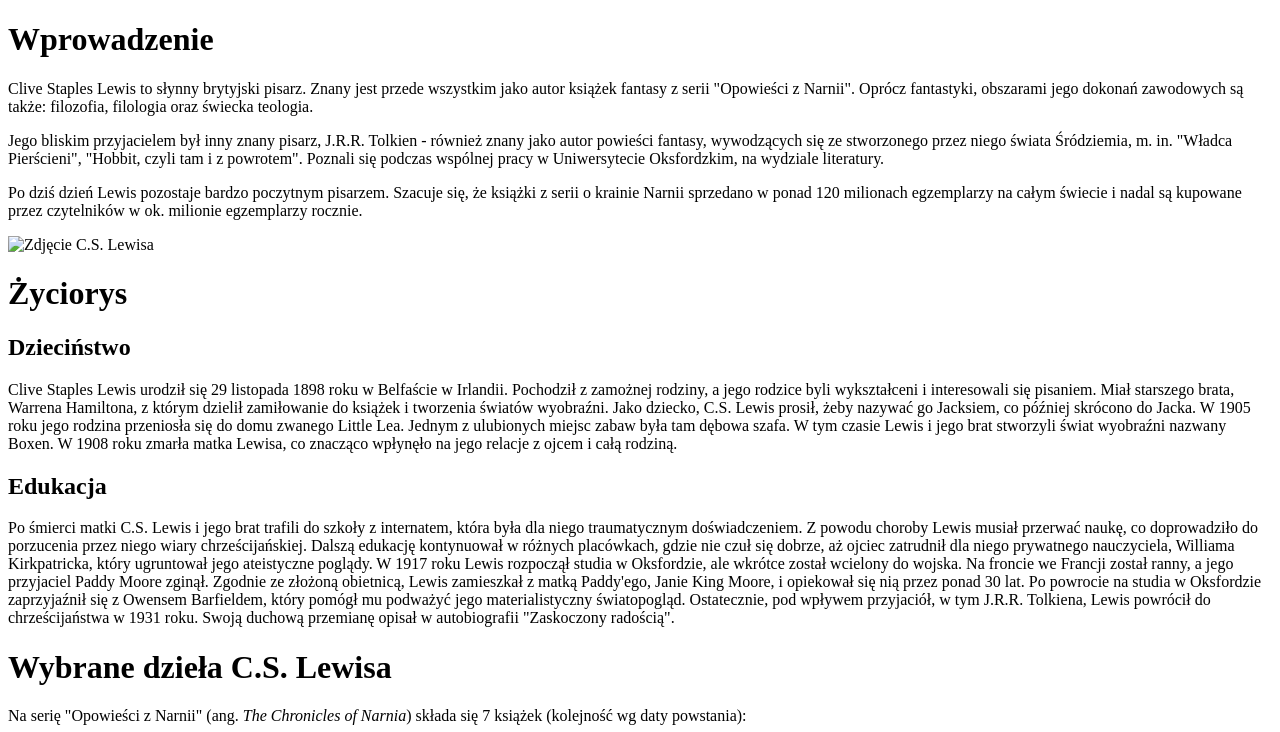
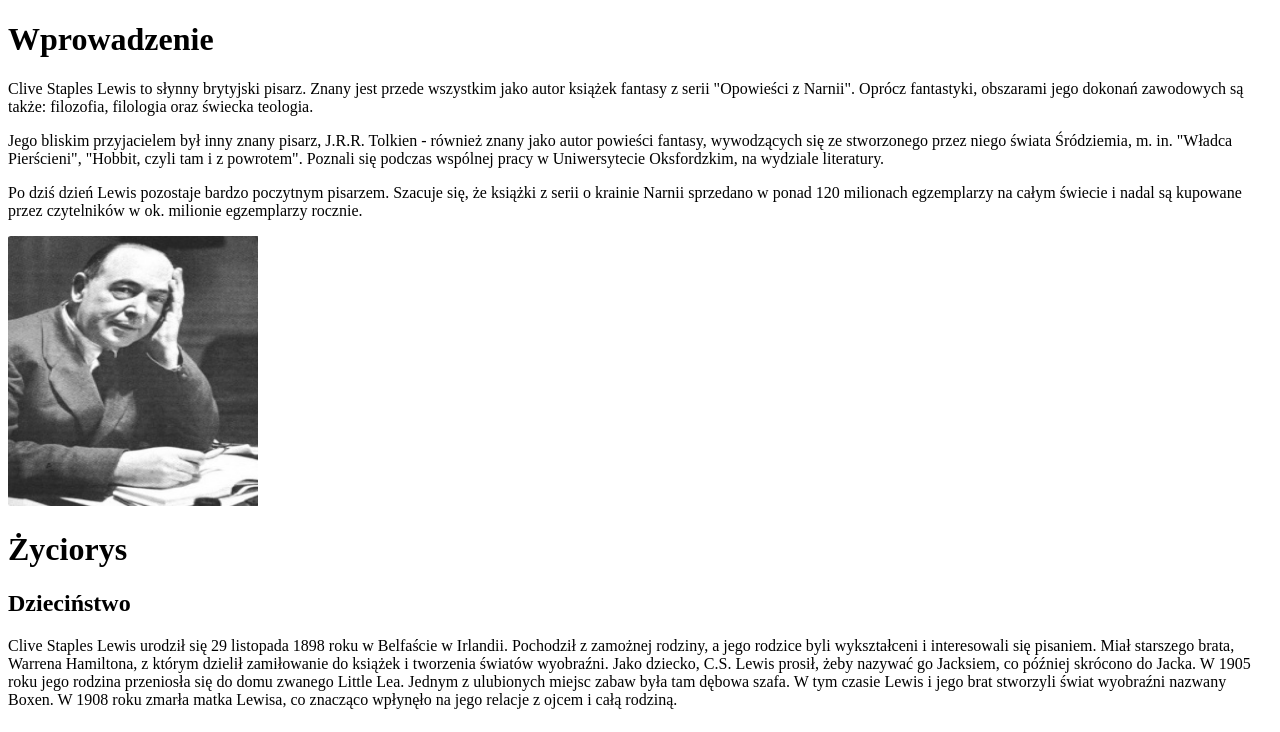
Before and after one commit to DawRad/C_S_Lewis, a plain HTML site: page index.html in a window 1280 px wide. Shown: the top 732 px of the page. Drawn offline with Linux system fonts and the light colour scheme.

Commit message:
Added C.S. Lewis photo on the main page.

```diff
--- a/index.html
+++ b/index.html
@@ -11,7 +11,7 @@
 	<p>Clive Staples Lewis to słynny brytyjski pisarz. Znany jest przede wszystkim jako autor książek fantasy z serii "Opowieści z Narnii". Oprócz fantastyki, obszarami jego dokonań zawodowych są także: filozofia, filologia oraz świecka teologia.</p>
     <p>Jego bliskim przyjacielem był inny znany pisarz, J.R.R. Tolkien - również znany jako autor powieści fantasy, wywodzących się ze stworzonego przez niego świata Śródziemia, m. in. "Władca Pierścieni", "Hobbit, czyli tam i z powrotem". Poznali się podczas wspólnej pracy w Uniwersytecie Oksfordzkim, na wydziale literatury.</p>
     <p>Po dziś dzień Lewis pozostaje bardzo poczytnym pisarzem. Szacuje się, że książki z serii o krainie Narnii sprzedano w ponad 120 milionach egzemplarzy na całym świecie i nadal są kupowane przez czytelników w ok. milionie egzemplarzy rocznie.</p>
-	<img src="..\grafika\1.png" alt="Zdjęcie C.S. Lewisa" width="603" height="537">
+	<img src="gfx\CSLewis.jpg" alt="Zdjęcie C.S. Lewisa" width="250" height="270">
 
 	<h1 id="Życiorys">Życiorys</h1>
 
```
Also changed, not shown: gfx/CSLewis.jpg (added).
